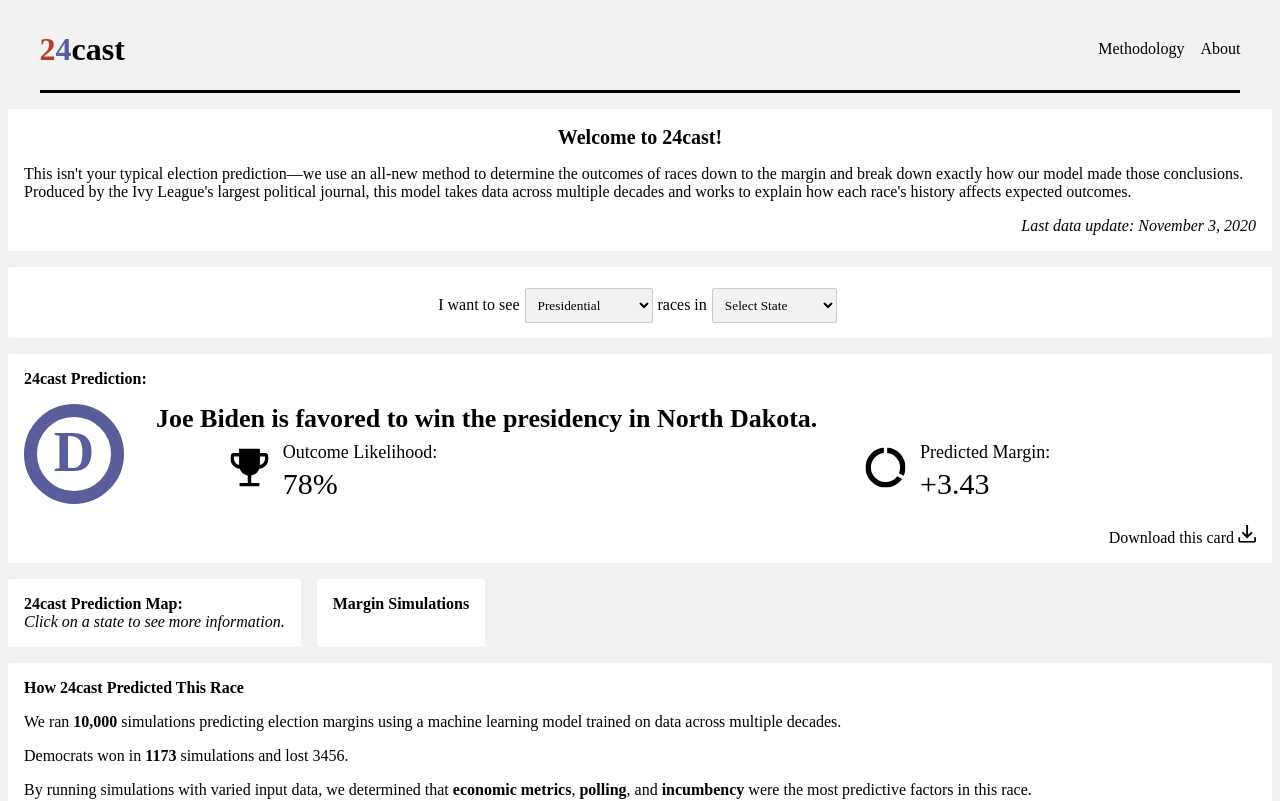
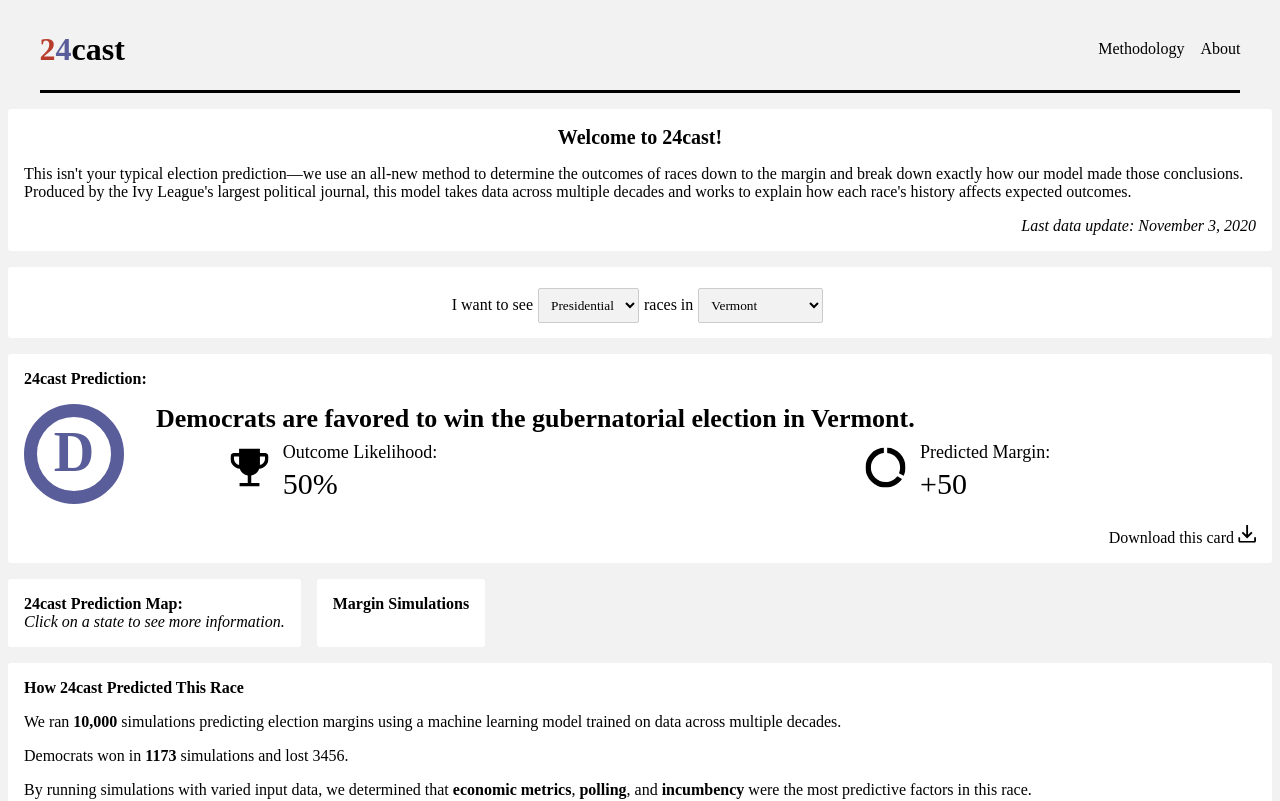
Before and after one commit to BPR-Data-Team/ElectionModel2024-site, a Next.js app: page / in a window 1280 px wide. Shown: the top 801 px of the page. Built offline with nearby package versions, Linux system fonts and the light colour scheme; a web font is replaced by a local one.

Commit message:
prediction module now changes based on state of prediction

```diff
--- a/src/app/page.tsx
+++ b/src/app/page.tsx
@@ -9,22 +9,36 @@ import SHAPModule from "@/components/modules/SHAPModule";
 import KeyRacesModule from "@/components/modules/KeyRacesModule";
 import SearchModule from "@/components/modules/SearchModule";
 import { useState } from "react";
+import { RaceType } from "@/types/RaceType";
+import { State } from "@/types/State";
+import { Party } from "@/types/Party";
 
 /**
  * The home page. This is the main page of the site, and is the first page that users see when they visit the site.
  * @returns {JSX.Element} The home page.
  */
 export default function Home(): JSX.Element {
-  const [raceType, setRaceType] = useState<String>("presidential");
-  const [state, setState] = useState<String>("national");
-  const [winner, setWinner] = useState<String>("democrat");
-  const [likelihood, setLikelihood] = useState<number>(0.5);
-  const [margin, setMargin] = useState<number>(0.5);
+  const [raceType, setRaceType] = useState<RaceType>(RaceType.Governor);
+  const [state, setState] = useState<State>(State.Vermont);
+  const [winner, setWinner] = useState<Party>(Party.Democrat);
+  const [likelihood, setLikelihood] = useState<number>(50);
+  const [margin, setMargin] = useState<number>(50);
   return (
     <main className={styles.main}>
       <WelcomeModule />
-      <SearchModule />
-      <PredictionModule />
+      <SearchModule
+        raceType={raceType}
+        state={state}
+        setRaceType={setRaceType}
+        setState={setState}
+      />
+      <PredictionModule
+        winner={winner}
+        likelihood={likelihood}
+        margin={margin}
+        raceType={raceType}
+        state={state}
+      />
       <div className={styles.mapAndSims}>
         <MapModule />
         <SimulationsModule />
--- a/src/components/modules/PredictionModule.tsx
+++ b/src/components/modules/PredictionModule.tsx
@@ -1,15 +1,72 @@
 import DemocratD from "../svgs/DemocratD";
+import RepublicanR from "../svgs/RepublicanR";
 import Module from "../Module";
 import styles from "./PredictionModule.module.css";
 import Trophy from "../svgs/Trophy";
 import RingChart from "../svgs/RingChart";
 import DownloadThisCard from "../DownloadThisCard";
+import { Party } from "@/types/Party";
+import { RaceType } from "@/types/RaceType";
+import { State } from "@/types/State";
+
+export interface PredictionModuleProps {
+  winner: Party;
+  likelihood: number;
+  margin: number;
+  raceType: RaceType;
+  state: State;
+}
 
 /**
  *
  * @returns {JSX.Element} The PredictionModule component.
  */
-export default function PredictionModule(): JSX.Element {
+export default function PredictionModule(
+  props: PredictionModuleProps
+): JSX.Element {
+  const getMessage = (): string => {
+    let message: string = "";
+
+    if (props.winner === Party.Democrat) {
+      if (props.raceType === RaceType.Presidential) {
+        message = "Joe Biden is";
+      } else {
+        message = "Democrats are";
+      }
+    } else {
+      if (props.raceType === RaceType.Presidential) {
+        message = "Donald Trump is";
+      } else {
+        message = "Republicans are";
+      }
+    }
+
+    message += " favored to win the";
+
+    switch (props.raceType) {
+      case RaceType.Governor:
+        message += " gubernatorial election";
+        break;
+      case RaceType.House:
+        message += " House";
+        break;
+      case RaceType.Senate:
+        message += " Senate";
+        break;
+      case RaceType.Presidential:
+        message += " presidency";
+        break;
+    }
+
+    if (props.state !== State.National) {
+      message += ` in ${props.state}.`;
+    } else {
+      message += ".";
+    }
+
+    return message;
+  };
+
   return (
     <Module>
       <div>
@@ -18,11 +75,9 @@ export default function PredictionModule(): JSX.Element {
       <div className={styles.prediction}>
         <div className={styles.mainPrediction}>
           <span className={styles.mainPredictionIcon}>
-            <DemocratD />
+            {props.winner === Party.Democrat ? <DemocratD /> : <RepublicanR />}
           </span>
-          <span className={styles.mainPredictionText}>
-            Joe Biden is favored to win the presidency in North Dakota.
-          </span>
+          <span className={styles.mainPredictionText}>{getMessage()}</span>
         </div>
 
         <div className={styles.predictionInfo}>
@@ -34,7 +89,9 @@ export default function PredictionModule(): JSX.Element {
               <h4 className={styles.predictionInfoItemHeader}>
                 Outcome Likelihood:
               </h4>
-              <span className={styles.predictionInfoItemContent}>78%</span>
+              <span className={styles.predictionInfoItemContent}>
+                {props.likelihood}%
+              </span>
             </div>
           </div>
 
@@ -46,7 +103,9 @@ export default function PredictionModule(): JSX.Element {
               <h4 className={styles.predictionInfoItemHeader}>
                 Predicted Margin:
               </h4>
-              <span className={styles.predictionInfoItemContent}>+3.43</span>
+              <span className={styles.predictionInfoItemContent}>
+                +{props.margin}
+              </span>
             </div>
           </div>
         </div>
--- a/src/components/modules/SearchModule.tsx
+++ b/src/components/modules/SearchModule.tsx
@@ -1,19 +1,22 @@
-import React, { useState, ChangeEvent } from 'react';
+import React, { useState, ChangeEvent } from "react";
 import Module from "../Module";
 import styles from "./SearchModule.module.css";
+import { RaceType, raceOptions } from "@/types/RaceType";
+import { State, stateOptions } from "@/types/State";
 
-const raceOptions = ['Presidential', 'Senate', 'House', 'Governor', 'State Legislature'];
-const stateOptions = ['Alabama', 'Alaska', 'Arizona', 'Arkansas', 'California', 'Colorado', 'Connecticut', 'Delaware', 'Florida', 'Georgia', 'Hawaii', 'Idaho', 'Illinois', 'Indiana', 'Iowa', 'Kansas', 'Kentucky', 'Louisiana', 'Maine', 'Maryland', 'Massachusetts', 'Michigan', 'Minnesota', 'Mississippi', 'Missouri', 'Montana', 'Nebraska', 'Nevada', 'New Hampshire', 'New Jersey', 'New Mexico', 'New York', 'North Carolina', 'North Dakota', 'Ohio', 'Oklahoma', 'Oregon', 'Pennsylvania', 'Rhode Island', 'South Carolina', 'South Dakota', 'Tennessee', 'Texas', 'Utah', 'Vermont', 'Virginia', 'Washington', 'West Virginia', 'Wisconsin', 'Wyoming'];
+export interface SearchModuleProps {
+  raceType: RaceType;
+  state: State;
+  setRaceType: (raceType: RaceType) => void;
+  setState: (state: State) => void;
+}
 
-export default function SearchModule(): JSX.Element {
-    const [selectedRace, setSelectedRace] = useState<string>("Presidential");
-    const [selectedState, setSelectedState] = useState<string | null>(null);
-
-    const handleRaceChange = (event: ChangeEvent<HTMLSelectElement>): void =>{
-        setSelectedRace(event.target.value);
-    }
+export default function SearchModule(props: SearchModuleProps): JSX.Element {
+  const handleRaceChange = (event: ChangeEvent<HTMLSelectElement>): void => {
+    props.setRaceType(event.target.value);
+  };
   const handleStateChange = (event: ChangeEvent<HTMLSelectElement>): void => {
-        setSelectedState(event.target.value);
+    props.setState(event.target.value);
   };
 
   return (
@@ -21,16 +24,20 @@ export default function SearchModule(): JSX.Element {
       <div className={styles.search}>
         <p>
           I want to see
-              <select value={selectedRace} onChange={handleRaceChange}>
+          <select value={props.raceType} onChange={handleRaceChange}>
             {raceOptions.map((race, index) => (
-                  <option key={index} value={race}>{race}</option>
+              <option key={index} value={race}>
+                {race}
+              </option>
             ))}
           </select>
           races in
-              <select value={selectedState || ''} onChange={handleStateChange}>
+          <select value={props.state} onChange={handleStateChange}>
             <option value="">Select State</option>
             {stateOptions.map((state, index) => (
-                  <option key={index} value={state}>{state}</option>
+              <option key={index} value={state}>
+                {state}
+              </option>
             ))}
           </select>
         </p>
--- /dev/null
+++ b/src/types/Party.ts
@@ -0,0 +1,4 @@
+export enum Party {
+  Democrat = "democrat",
+  Republican = "republican",
+}
--- /dev/null
+++ b/src/types/RaceType.ts
@@ -0,0 +1,13 @@
+export enum RaceType {
+  Presidential = "presidential",
+  Senate = "senate",
+  House = "house",
+  Governor = "governor",
+}
+
+export const raceOptions: Array<string> = [
+  "Presidential",
+  "Senate",
+  "House",
+  "Governor",
+];
--- /dev/null
+++ b/src/types/State.ts
@@ -0,0 +1,107 @@
+export enum State {
+  National = "National",
+  Alabama = "Alabama",
+  Alaska = "Alaska",
+  Arizona = "Arizona",
+  Arkansas = "Arkansas",
+  California = "California",
+  Colorado = "Colorado",
+  Connecticut = "Connecticut",
+  Delaware = "Delaware",
+  Florida = "Florida",
+  Georgia = "Georgia",
+  Hawaii = "Hawaii",
+  Idaho = "Idaho",
+  Illinois = "Illinois",
+  Indiana = "Indiana",
+  Iowa = "Iowa",
+  Kansas = "Kansas",
+  Kentucky = "Kentucky",
+  Louisiana = "Louisiana",
+  Maine = "Maine",
+  Maryland = "Maryland",
+  Massachusetts = "Massachusetts",
+  Michigan = "Michigan",
+  Minnesota = "Minnesota",
+  Mississippi = "Mississippi",
+  Missouri = "Missouri",
+  Montana = "Montana",
+  Nebraska = "Nebraska",
+  Nevada = "Nevada",
+  NewHampshire = "New Hampshire",
+  NewJersey = "New Jersey",
+  NewMexico = "New Mexico",
+  NewYork = "New York",
+  NorthCarolina = "North Carolina",
+  NorthDakota = "North Dakota",
+  Ohio = "Ohio",
+  Oklahoma = "Oklahoma",
+  Oregon = "Oregon",
+  Pennsylvania = "Pennsylvania",
+  RhodeIsland = "Rhode Island",
+  SouthCarolina = "South Carolina",
+  SouthDakota = "South Dakota",
+  Tennessee = "Tennessee",
+  Texas = "Texas",
+  Utah = "Utah",
+  Vermont = "Vermont",
+  Virginia = "Virginia",
+  Washington = "Washington",
+  WestVirginia = "West Virginia",
+  Wisconsin = "Wisconsin",
+  Wyoming = "Wyoming",
+}
+
+export const stateOptions: Array<string> = [
+  "National",
+  "Alabama",
+  "Alaska",
+  "Arizona",
+  "Arkansas",
+  "California",
+  "Colorado",
+  "Connecticut",
+  "Delaware",
+  "Florida",
+  "Georgia",
+  "Hawaii",
+  "Idaho",
+  "Illinois",
+  "Indiana",
+  "Iowa",
+  "Kansas",
+  "Kentucky",
+  "Louisiana",
+  "Maine",
+  "Maryland",
+  "Massachusetts",
+  "Michigan",
+  "Minnesota",
+  "Mississippi",
+  "Missouri",
+  "Montana",
+  "Nebraska",
+  "Nevada",
+  "New Hampshire",
+  "New Jersey",
+  "New Mexico",
+  "New York",
+  "North Carolina",
+  "North Dakota",
+  "Ohio",
+  "Oklahoma",
+  "Oregon",
+  "Pennsylvania",
+  "Rhode Island",
+  "South Carolina",
+  "South Dakota",
+  "Tennessee",
+  "Texas",
+  "Utah",
+  "Vermont",
+  "Virginia",
+  "Washington",
+  "West Virginia",
+  "Wisconsin",
+  "Wyoming",
+];
```
Lines whose indentation alone changed are shown as unchanged.
